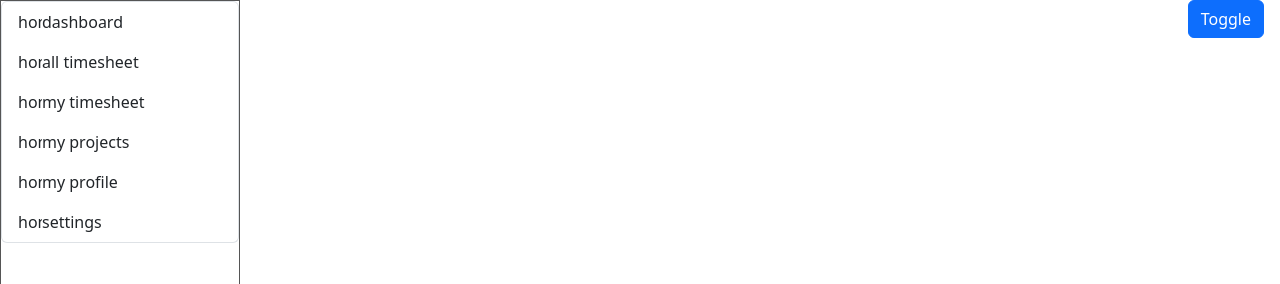
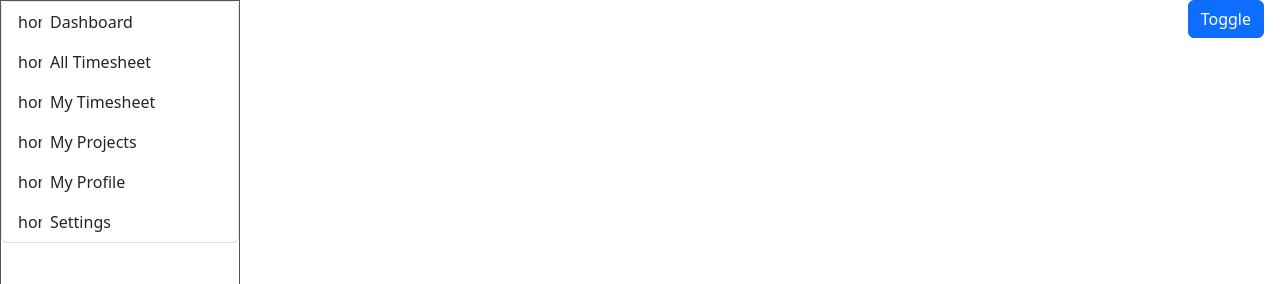
Before and after one commit to premambodkar/angular-assignment-delta, an Angular app: page / in a window 1280 px wide. Both pictures are taken after a click on the button "Toggle". Shown: the top 284 px of the page. Built offline with nearby package versions, Linux system fonts and the light colour scheme.

Commit message:
2 files modified

```diff
--- a/src/app/app.component.css
+++ b/src/app/app.component.css
@@ -23,3 +23,8 @@ mat-drawer-content {
   flex-direction: column;
   align-items: flex-start;
 }
+
+.mat-drawer-backdrop {
+  background-color: blueviolet;
+  opacity: 50%;
+}
--- a/src/app/app.component.html
+++ b/src/app/app.component.html
@@ -3,8 +3,8 @@
     <ul class="list-group">
       <li *ngFor="let item of menuItem" class="list-group-item">
         <div class="d-flex align-items-center">
-          <mat-icon fontIcon="{{ item.icon }}"> </mat-icon>
-          <a>{{ item.name }}</a>
+          <mat-icon [fontIcon]="item.icon"> </mat-icon>
+          <a class="ml-2 text-capitalize">{{ item.name }}</a>
         </div>
       </li>
     </ul>
```
